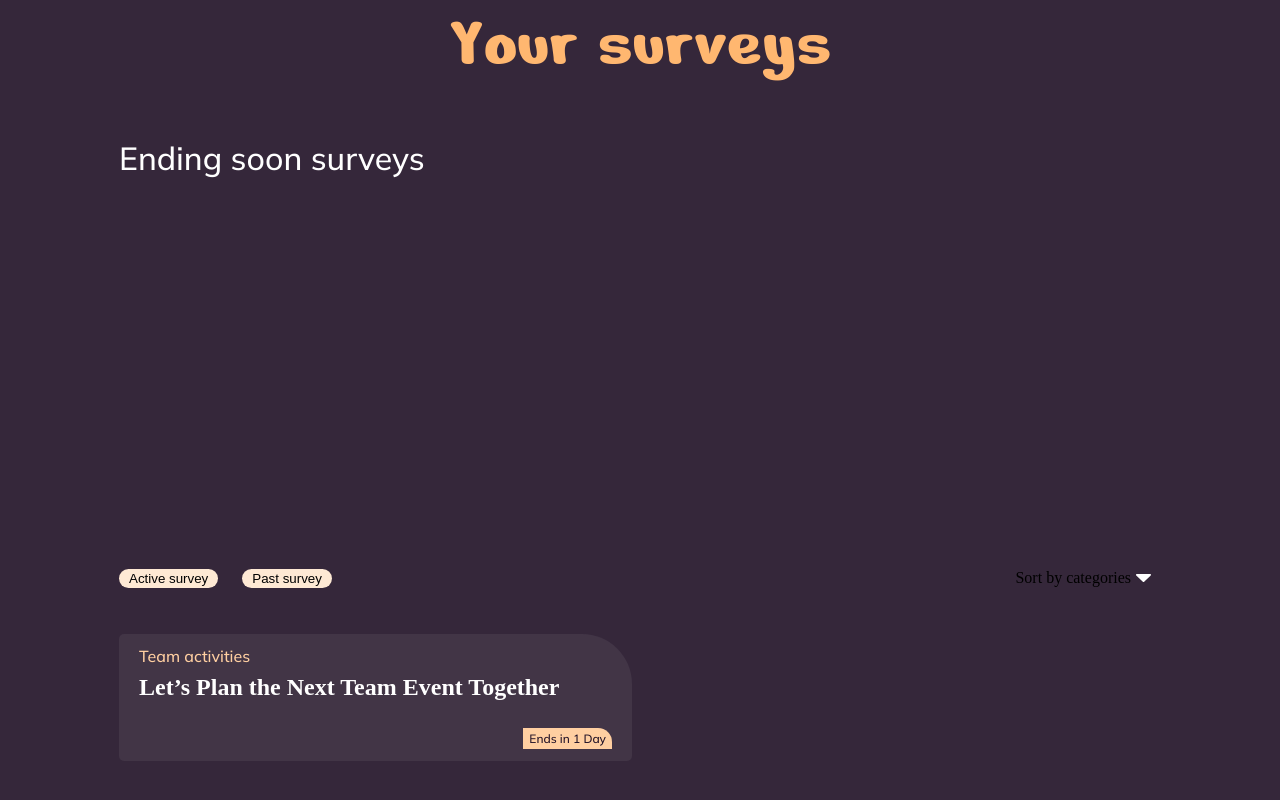
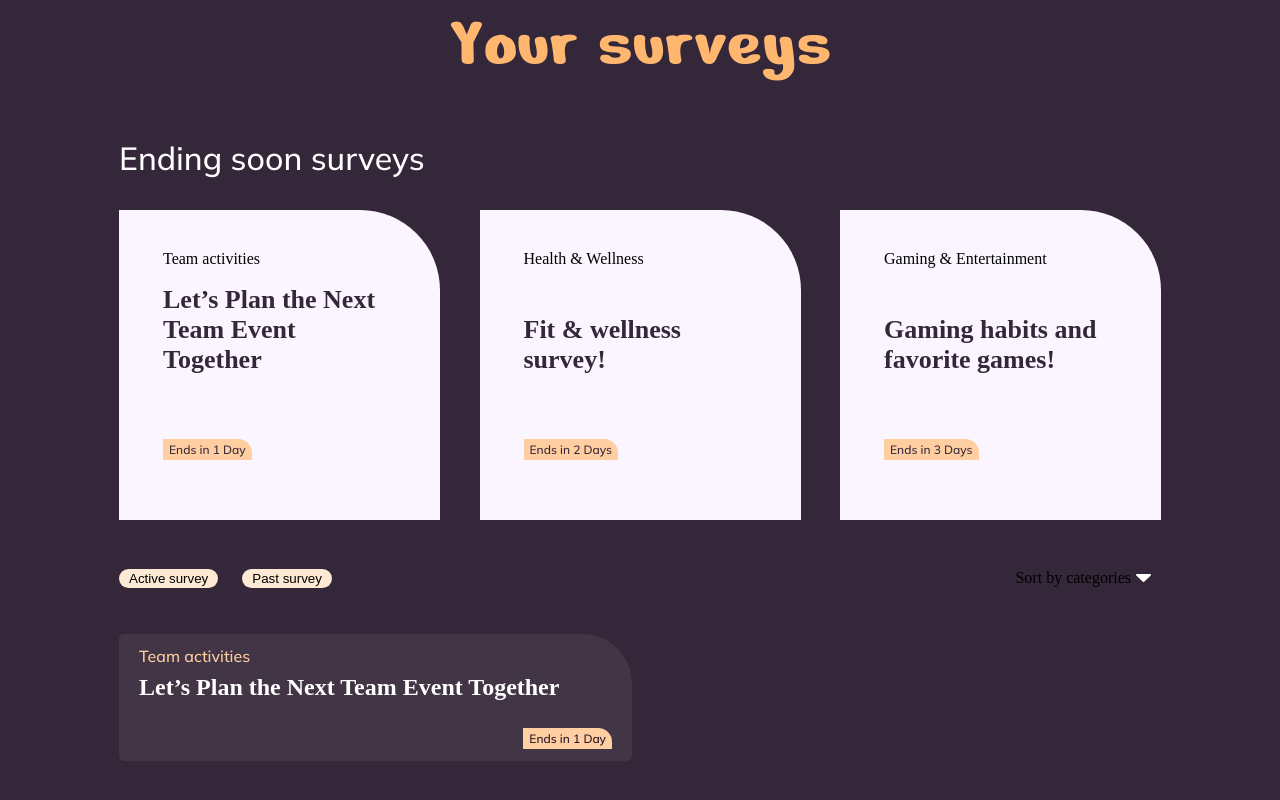
Before and after one commit to DavidGrossDev/poll-app, an Angular app: page / in a window 1280 px wide. Shown: the part 713-1513 px from the top of the page. Built offline with nearby package versions, Linux system fonts and the light colour scheme; a web font is replaced by a local one.

Commit message:
added endingSoonList[ ]

```diff
--- a/src/app/shared/components/ending-soon-list/ending-soon-list.ts
+++ b/src/app/shared/components/ending-soon-list/ending-soon-list.ts
@@ -6,4 +6,22 @@ import { Component } from '@angular/core';
   templateUrl: './ending-soon-list.html',
   styleUrl: './ending-soon-list.scss',
 })
-export class EndingSoonList {}
+export class EndingSoonList {
+  endingSoonList = [
+    {
+      category: "Team activities",
+      content : "Let’s Plan the Next Team Event Together",
+      ending: "Ends in 1 Day"
+    },
+    {
+      category: "Health & Wellness",
+      content : "Fit & wellness survey!",
+      ending: "Ends in 2 Days"
+    },
+    {
+      category: "Gaming & Entertainment",
+      content : "Gaming habits and favorite games!",
+      ending: "Ends in 3 Days"
+    }
+  ]
+}
```
